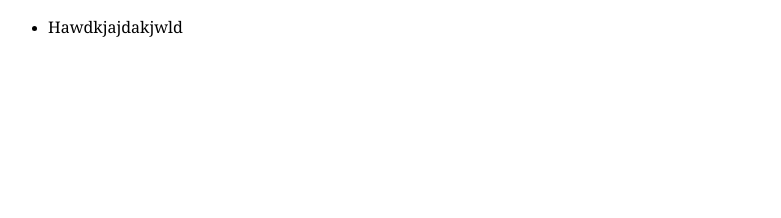
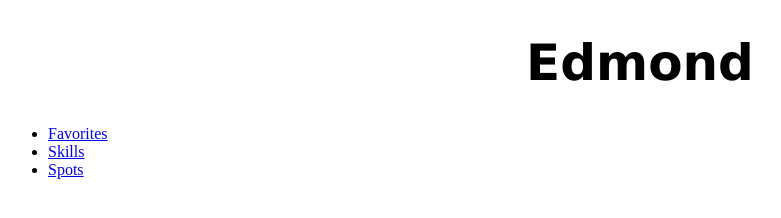
Before and after one commit to spedmond/HTML-Static-Project, a plain HTML site: page index.html in a window 1280 px wide. Shown: the whole page, without its empty margins (0-781 px from the left). Drawn offline with Linux system fonts and the light colour scheme.

Commit message:
I put some stuff down

```diff
--- a/index.html
+++ b/index.html
@@ -9,8 +9,11 @@
 </head>
 
 <body>
+    <h1>Edmond</h1>
     <ul>
-        <li><abbr>Hawdkjajdakjwld</abbr></li>
+        <li><a href = "favorites.html">Favorites</a></li>
+        <li><a href = "skills.html">Skills</a></li>
+        <li><a href = "spots.html">Spots</a></li>
     </ul>
 </body>
 </html>
--- a/styles.css
+++ b/styles.css
@@ -1,4 +1,5 @@
-abbr {
-    font-style: normal;
-    font-family: Georgia, 'Times New Roman', Times, serif;
+h1 {
+    font-size: 50px;
+    text-align: center;
+    font-family: 'Lucida Sans';
 }
```
Also changed, not shown: favorites.html (added), skills.html (added), spots.html (added).
